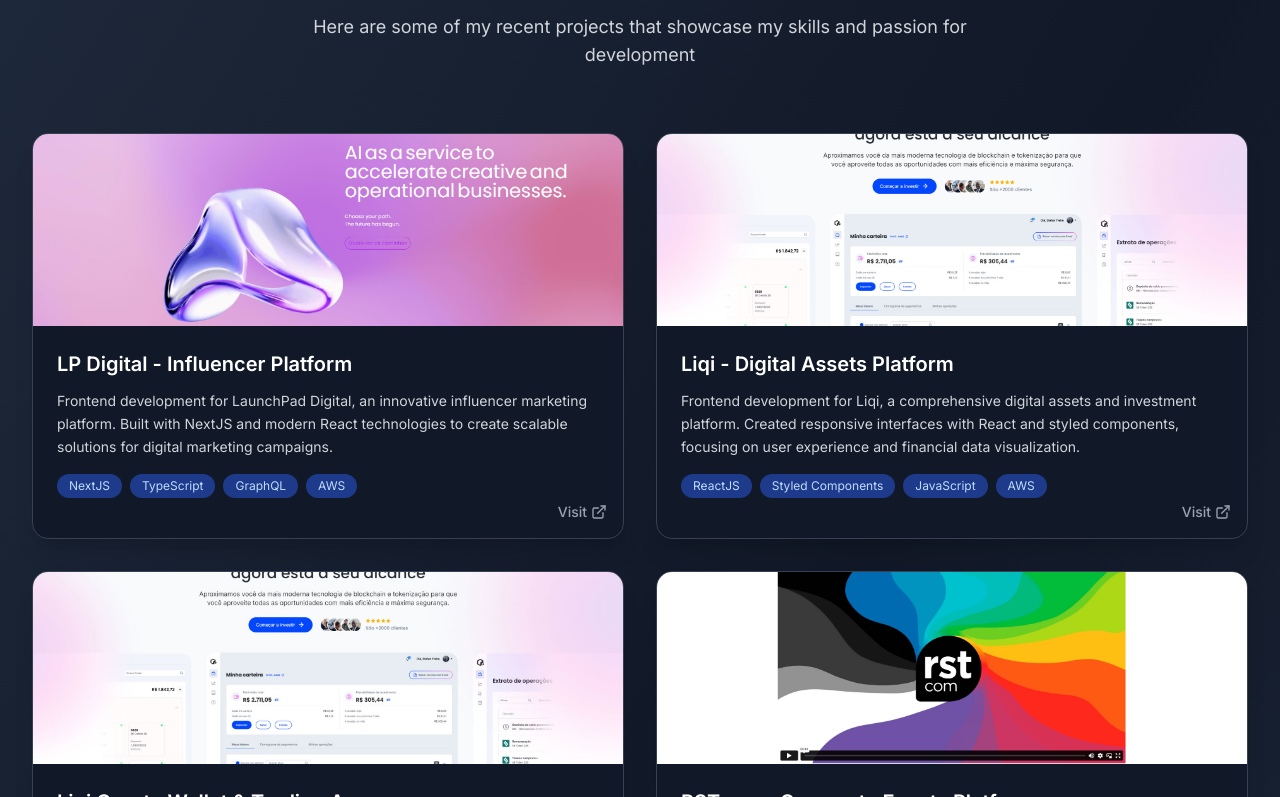
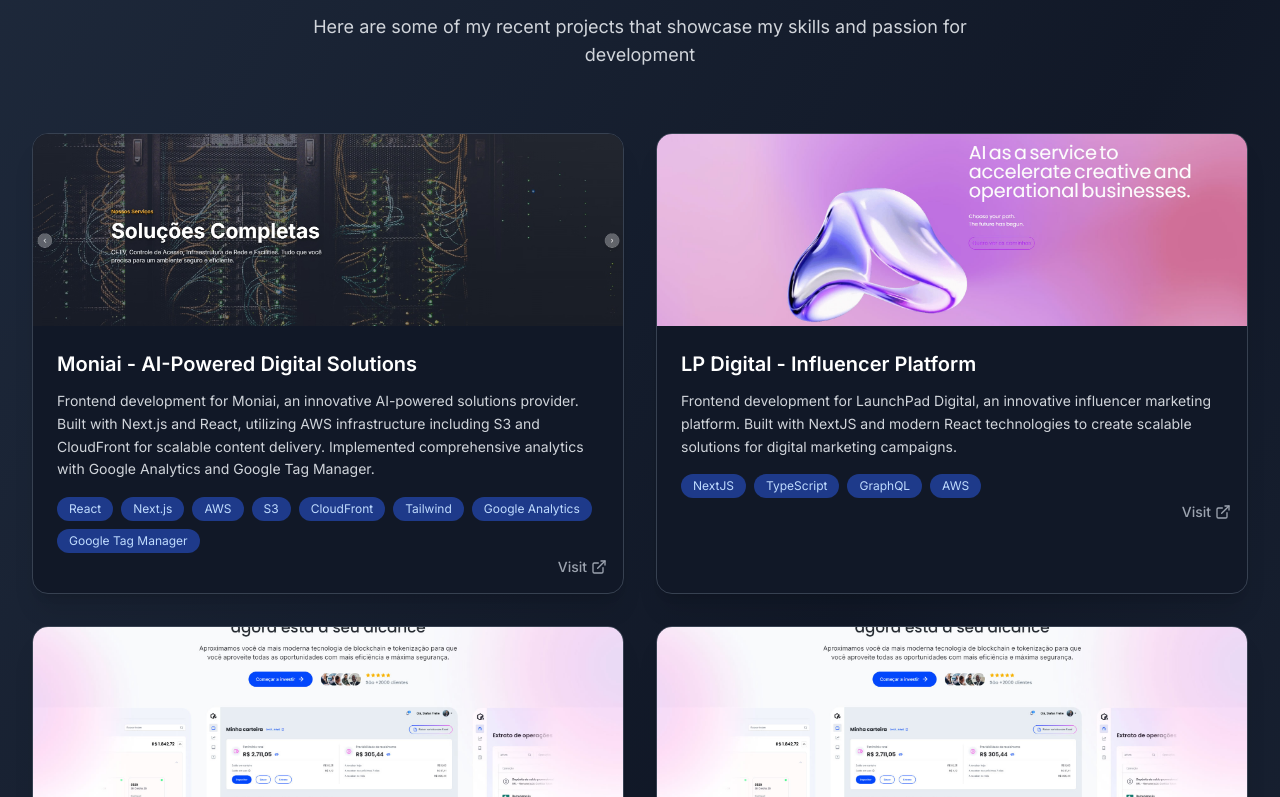
Before and after one commit to HudsonSalles/portfolio, a React (Vite) app: page / in a window 1280 px wide. Shown: the part 923-1720 px from the top of the page. Built offline with nearby package versions, Linux system fonts and the light colour scheme.

Commit message:
Add Moniai project and company details to Projects and Companies components

```diff
--- a/src/components/Companies.tsx
+++ b/src/components/Companies.tsx
@@ -1,5 +1,22 @@
 export const Companies = () => {
   const companies = [
+    {
+      name: "Moniai",
+      description: "AI-Powered Digital Solutions",
+      image: "/moniai.jpg",
+      url: "https://www.moniai.com.br/",
+      role: "Frontend Developer",
+      technologies: [
+        "AWS",
+        "S3",
+        "CloudFront",
+        "Google Analytics",
+        "Google Tag Manager",
+        "React",
+        "Next.js",
+        "Tailwind",
+      ],
+    },
     {
       name: "LP Digital",
       description: "Influencer Marketing Platform",
@@ -38,7 +55,14 @@
       image: "/english-with-labelle.jpg",
       url: "https://www.englishwithlabelle.com/",
       role: "Frontend Developer",
-      technologies: ["ReactJS", "AWS Cognito", "TypeScript"],
+      technologies: [
+        "ReactJS",
+        "AWS Cognito",
+        "TypeScript",
+        "Google Analytics",
+        "Google Tag Manager",
+        "Tailwind",
+      ],
     },
     {
       name: "Orav Engenharia",
--- a/src/components/Projects.tsx
+++ b/src/components/Projects.tsx
@@ -4,6 +4,26 @@
   const projects = [
     {
       id: 1,
+      title: "Moniai - AI-Powered Digital Solutions",
+      description:
+        "Frontend development for Moniai, an innovative AI-powered solutions provider. Built with Next.js and React, utilizing AWS infrastructure including S3 and CloudFront for scalable content delivery. Implemented comprehensive analytics with Google Analytics and Google Tag Manager.",
+      image: "/moniai.jpg",
+      technologies: [
+        "React",
+        "Next.js",
+        "AWS",
+        "S3",
+        "CloudFront",
+        "Tailwind",
+        "Google Analytics",
+        "Google Tag Manager",
+      ],
+      githubUrl: "https://github.com/hudsonsalles",
+      liveUrl: "https://www.moniai.com.br/",
+      company: "Moniai",
+    },
+    {
+      id: 2,
       title: "LP Digital - Influencer Platform",
       description:
         "Frontend development for LaunchPad Digital, an innovative influencer marketing platform. Built with NextJS and modern React technologies to create scalable solutions for digital marketing campaigns.",
@@ -14,7 +34,7 @@
       company: "LP Digital",
     },
     {
-      id: 2,
+      id: 3,
       title: "Liqi - Digital Assets Platform",
       description:
         "Frontend development for Liqi, a comprehensive digital assets and investment platform. Created responsive interfaces with React and styled components, focusing on user experience and financial data visualization.",
@@ -25,7 +45,7 @@
       company: "Liqi",
     },
     {
-      id: 3,
+      id: 4,
       title: "Liqi Crypto Wallet & Trading App",
       description:
         "Mobile application development for Liqi's cryptocurrency wallet and trading platform. Built with React Native and Expo, featuring secure transactions, real-time market data, and intuitive trading interfaces. (No longer available)",
@@ -37,7 +57,7 @@
       status: "discontinued",
     },
     {
-      id: 4,
+      id: 5,
       title: "RSTcom - Corporate Events Platform",
       description:
         "Frontend development for RSTcom, a specialized corporate events management platform. Created solutions for event planning, execution, and management with focus on technology and innovation.",
@@ -48,7 +68,7 @@
       company: "RSTcom",
     },
     {
-      id: 5,
+      id: 6,
       title: "4YourLive - Digital Events Platform",
       description:
         "Frontend development for 4YourLive, a comprehensive digital events platform. Built interactive features for webinars, hybrid events, and virtual conferences with 3D environments and real-time streaming capabilities.",
@@ -59,7 +79,7 @@
       company: "4YourLive",
     },
     {
-      id: 6,
+      id: 7,
       title: "English with Labelle - Learning Platform",
       description:
         "Currently developing a comprehensive educational platform with separate panels for students, teachers, and administrators. Built with modern AWS services including Cognito for authentication and AppSync for real-time data synchronization.",
@@ -69,7 +89,9 @@
         "TypeScript",
         "AWS Cognito",
         "AWS AppSync",
-        "Tailwind CSS",
+        "Tailwind",
+        "Google Analytics",
+        "Google Tag Manager",
       ],
       githubUrl: "https://github.com/hudsonsalles",
       liveUrl: "https://www.englishwithlabelle.com/",
@@ -77,7 +99,7 @@
       status: "in-development",
     },
     {
-      id: 7,
+      id: 8,
       title: "Orav Projetos e Engenharia - Corporate Website",
       description:
         "WordPress development for Orav Projetos e Engenharia, a construction and engineering company founded in 2013. Implemented Google Analytics and Google Tags for comprehensive tracking and analytics. Features include project management, automation systems, and construction services showcase.",
```
Also changed, not shown: public/moniai.jpg (added).
